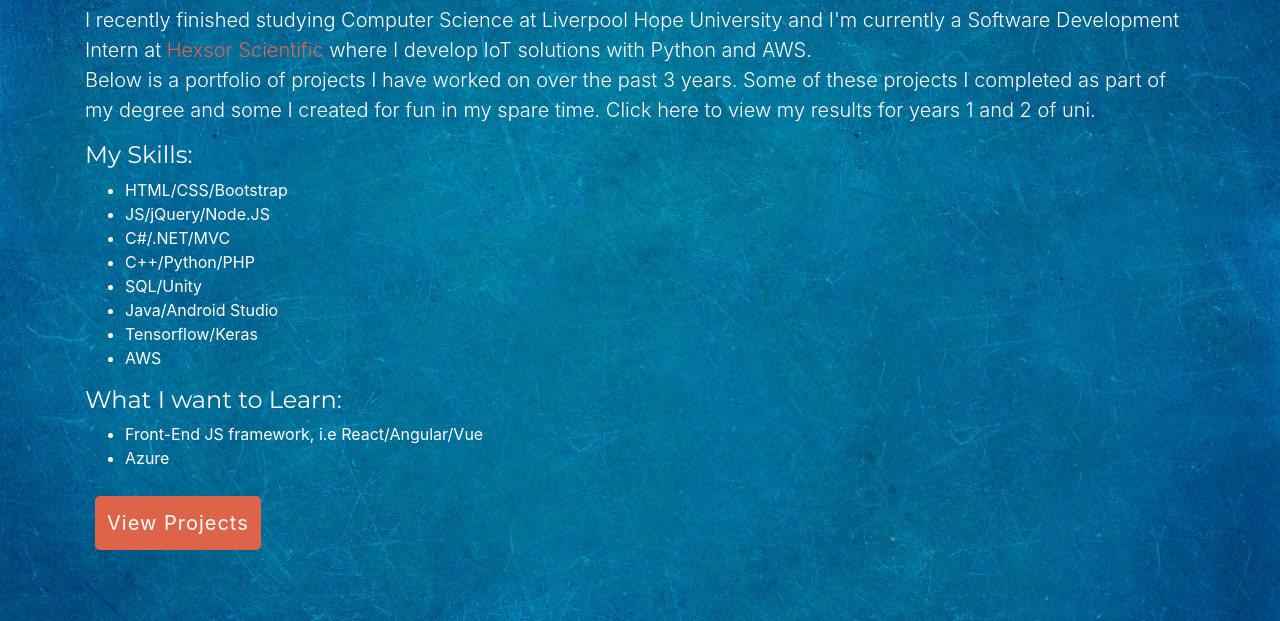
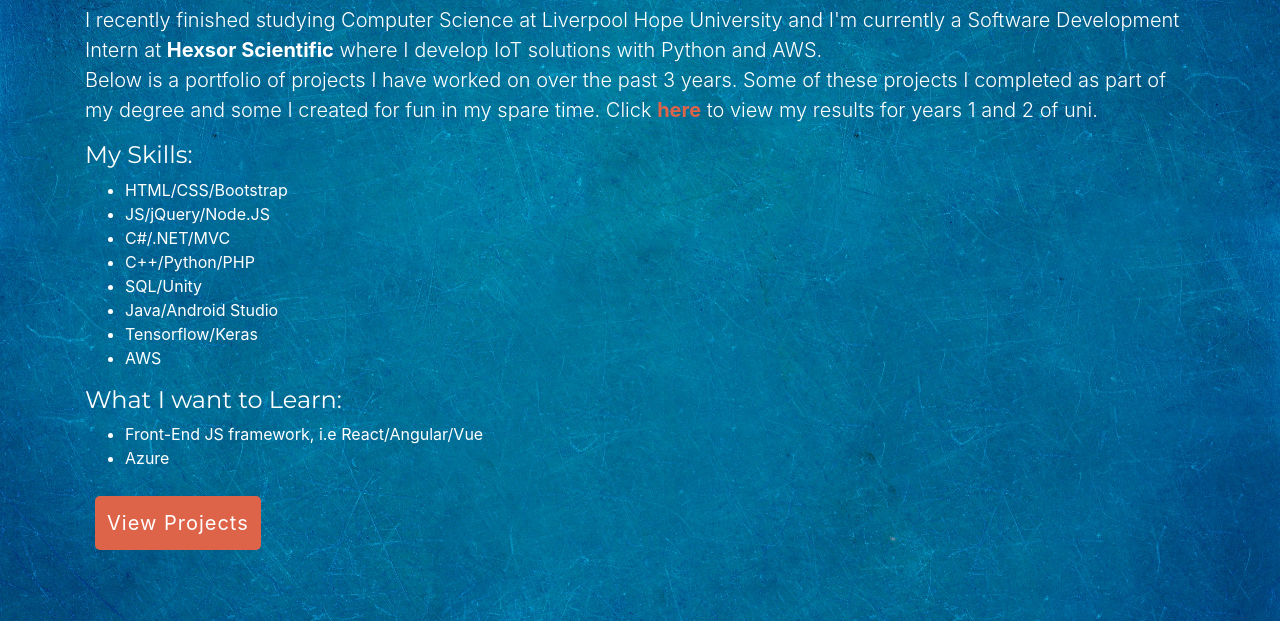
Before and after one commit to Brian16446/Portfolio, a plain HTML site: page index.html in a window 1280 px wide. In both pictures the pointer is over the link "Hexsor Scientific". Shown: the part 179-800 px from the top of the page. Drawn offline with nearby package versions, Linux system fonts and the light colour scheme.

Commit message:
updating css

```diff
--- a/style.css
+++ b/style.css
@@ -34,12 +34,12 @@ a:hover{
     text-decoration: none;
 }
 
-#results-link{
+.alt-a{
     color: #DE6449;
     font-weight: bold;
 }
-#results-link:hover{
-    text-decoration: underline;
+.alt-a:hover{
+    color: #fff;
 }
 
 .text-link{
@@ -164,6 +164,9 @@ i{
     margin: 0 auto;
 }
 
+.carousel-inner > .item > img {
+    margin: 0 auto;
+  }
 
 #view-projects{
     margin: 10px;
```
